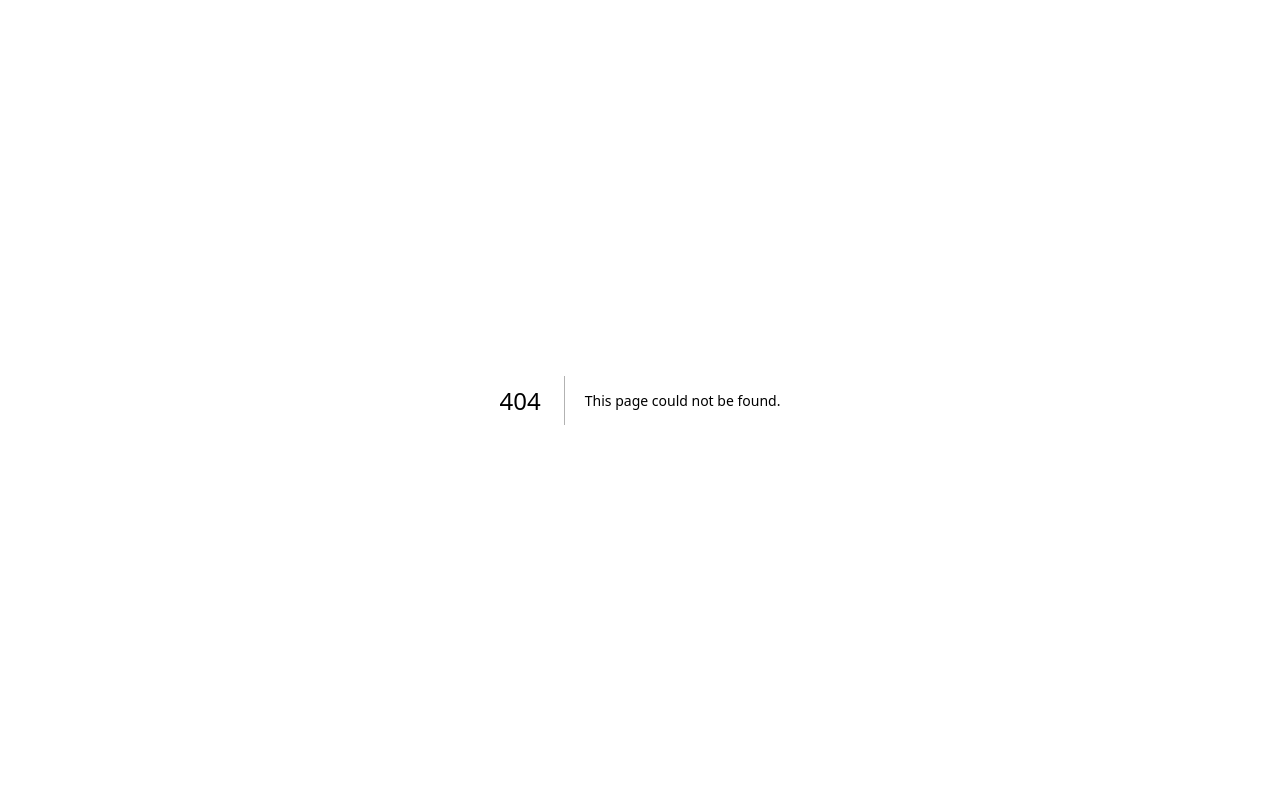
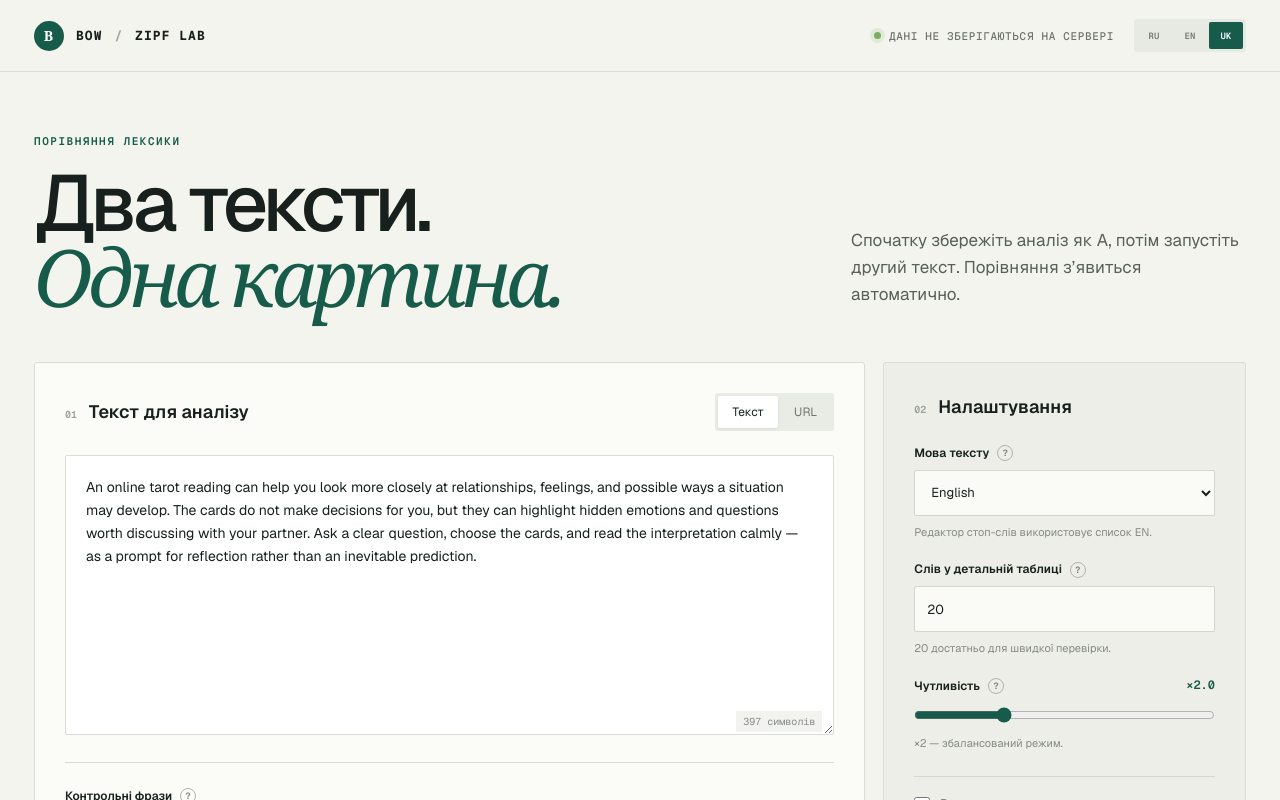
Before and after one commit to Tovt46/textanalysis.tools, a Next.js app: page /uk in a window 1280 px wide. Before the commit this address had no page. Shown: the top 800 px of the page. Built offline with nearby package versions, Linux system fonts and the light colour scheme.

Commit message:
Add static multilingual SEO pages

```diff
--- /dev/null
+++ b/app/(en)/en/layout.tsx
@@ -0,0 +1,9 @@
+import { Geist, Geist_Mono } from "next/font/google";
+import "../../globals.css";
+
+const geistSans=Geist({variable:"--font-geist-sans",subsets:["latin","cyrillic"]});
+const geistMono=Geist_Mono({variable:"--font-geist-mono",subsets:["latin","cyrillic"]});
+
+export default function EnglishLayout({children}:{children:React.ReactNode}) {
+  return <html lang="en"><body className={`${geistSans.variable} ${geistMono.variable}`}>{children}</body></html>;
+}
--- /dev/null
+++ b/app/(en)/en/page.tsx
@@ -0,0 +1,7 @@
+import type { Metadata } from "next";
+import BowApp from "../../BowApp";
+import { pageMetadata } from "../../seo-metadata";
+
+export const metadata:Metadata=pageMetadata("en");
+
+export default function EnglishPage(){return <BowApp uiLang="en"/>;}
--- /dev/null
+++ b/app/(ru)/layout.tsx
@@ -0,0 +1,9 @@
+import { Geist, Geist_Mono } from "next/font/google";
+import "../globals.css";
+
+const geistSans=Geist({variable:"--font-geist-sans",subsets:["latin","cyrillic"]});
+const geistMono=Geist_Mono({variable:"--font-geist-mono",subsets:["latin","cyrillic"]});
+
+export default function RussianLayout({children}:{children:React.ReactNode}) {
+  return <html lang="ru"><body className={`${geistSans.variable} ${geistMono.variable}`}>{children}</body></html>;
+}
--- /dev/null
+++ b/app/(ru)/page.tsx
@@ -0,0 +1,7 @@
+import type { Metadata } from "next";
+import BowApp from "../BowApp";
+import { pageMetadata } from "../seo-metadata";
+
+export const metadata:Metadata=pageMetadata("ru");
+
+export default function RussianPage(){return <BowApp uiLang="ru"/>;}
--- /dev/null
+++ b/app/(uk)/uk/layout.tsx
@@ -0,0 +1,9 @@
+import { Geist, Geist_Mono } from "next/font/google";
+import "../../globals.css";
+
+const geistSans=Geist({variable:"--font-geist-sans",subsets:["latin","cyrillic"]});
+const geistMono=Geist_Mono({variable:"--font-geist-mono",subsets:["latin","cyrillic"]});
+
+export default function UkrainianLayout({children}:{children:React.ReactNode}) {
+  return <html lang="uk"><body className={`${geistSans.variable} ${geistMono.variable}`}>{children}</body></html>;
+}
--- /dev/null
+++ b/app/(uk)/uk/page.tsx
@@ -0,0 +1,7 @@
+import type { Metadata } from "next";
+import BowApp from "../../BowApp";
+import { pageMetadata } from "../../seo-metadata";
+
+export const metadata:Metadata=pageMetadata("uk");
+
+export default function UkrainianPage(){return <BowApp uiLang="uk"/>;}
--- a/app/page.tsx
+++ b/app/BowApp.tsx
@@ -21,7 +21,6 @@ const DEFAULT_STOPWORDS:Record<Lang,string> = {
   en:"a, an, and, are, as, at, be, been, by, for, from, had, has, have, he, her, hers, him, his, i, if, in, into, is, it, its, me, my, of, on, or, our, ours, she, so, that, the, their, them, they, this, to, us, was, we, were, what, when, where, which, who, why, will, with, you, your, yours",
 };
 const SAMPLE = `An online tarot reading can help you look more closely at relationships, feelings, and possible ways a situation may develop. The cards do not make decisions for you, but they can highlight hidden emotions and questions worth discussing with your partner. Ask a clear question, choose the cards, and read the interpretation calmly — as a prompt for reflection rather than an inevitable prediction.`;
-const UI_LANG_KEY = "bow-zipf-ui-language-v1";
 type T = (key:string, vars?:Record<string,string|number>)=>string;
 
 function Tip({ children }: { children:React.ReactNode }) {
@@ -108,8 +107,9 @@ function Comparison({ baseline, current, onClear, t, uiLang }: { baseline:SavedR
   </section>;
 }
 
-export default function Home() {
-  const [uiLang,setUiLang]=useState<UiLang>("ru");
+const LANGUAGE_ROUTES: Record<UiLang,string> = { ru:"/", en:"/en", uk:"/uk" };
+
+export default function BowApp({ uiLang }: { uiLang:UiLang }) {
   const [sourceType,setSourceType]=useState<"text"|"url">("text"); const [source,setSource]=useState(SAMPLE);
   const [language,setLanguage]=useState("en"); const [focus,setFocus]=useState("online tarot, relationships, feelings");
   const [top,setTop]=useState(20); const [tolerance,setTolerance]=useState(2); const [keepStopwords,setKeepStopwords]=useState(false);
@@ -118,12 +118,10 @@ export default function Home() {
   const [loading,setLoading]=useState(false); const [error,setError]=useState("");
   const t:T=useCallback((key,vars)=>translate(uiLang,key,vars),[uiLang]);
 
-  useEffect(()=>{const timer=window.setTimeout(()=>{try{const raw=localStorage.getItem(CACHE_KEY);if(raw)setBaseline(JSON.parse(raw));const savedLists=localStorage.getItem(STOPWORDS_KEY);if(savedLists)setStopwordLists(JSON.parse(savedLists));const savedUi=localStorage.getItem(UI_LANG_KEY);if(savedUi&&["ru","en","uk"].includes(savedUi)){setUiLang(savedUi as UiLang);document.documentElement.lang=savedUi;}}catch{}},0);return()=>window.clearTimeout(timer);},[]);
-  useEffect(()=>{document.documentElement.lang=uiLang;document.title=uiLang==="en"?"BOW / Zipf Lab — lexical comparison":uiLang==="uk"?"BOW / Zipf Lab — порівняння лексики":"BOW / Zipf Lab — сравнение лексики";},[uiLang]);
+  useEffect(()=>{const timer=window.setTimeout(()=>{try{const raw=localStorage.getItem(CACHE_KEY);if(raw)setBaseline(JSON.parse(raw));const savedLists=localStorage.getItem(STOPWORDS_KEY);if(savedLists)setStopwordLists(JSON.parse(savedLists));}catch{}},0);return()=>window.clearTimeout(timer);},[]);
 
   const parsedStopwords=Object.fromEntries(Object.entries(stopwordLists).map(([lang,value])=>[lang,[...new Set(value.toLowerCase().split(/[\s,;]+/).map(word=>word.trim()).filter(Boolean))]]));
   async function analyze(event?:FormEvent){event?.preventDefault();setLoading(true);setError("");try{const response=await fetch("/api/analyze",{method:"POST",headers:{"Content-Type":"application/json"},body:JSON.stringify({sourceType,source,language,focus,top,tolerance,keepStopwords,stopwordLists:parsedStopwords,uiLanguage:uiLang})});const data=await response.json();if(!response.ok)throw new Error(data.error||t("failed"));setResult(data);if(language==="auto"&&["ru","uk","en"].includes(data.language))setStopwordEditorLang(data.language as Lang);setTimeout(()=>document.getElementById("result")?.scrollIntoView({behavior:"smooth",block:"start"}),50);}catch(err){setError(err instanceof Error?err.message:t("unknownError"));}finally{setLoading(false);}}
-  function changeUiLanguage(value:UiLang){setUiLang(value);localStorage.setItem(UI_LANG_KEY,value);}
   function changeLanguage(value:string){setLanguage(value);if(value!=="auto")setStopwordEditorLang(value as Lang);}
   function changeStopwordLanguage(value:Lang){setStopwordEditorLang(value);setLanguage(value);}
   function updateStopwords(value:string){const next={...stopwordLists,[stopwordEditorLang]:value};setStopwordLists(next);localStorage.setItem(STOPWORDS_KEY,JSON.stringify(next));}
@@ -132,7 +130,7 @@ export default function Home() {
   function clearA(){setBaseline(null);localStorage.removeItem(CACHE_KEY);}
 
   return <main>
-    <header className="topbar"><a className="brand" href="#top"><span className="brand-mark">B</span><span>BOW <i>/</i> ZIPF LAB</span></a><div className="header-tools"><span className="status"><b/>{t("status")}</span><div className="ui-languages" aria-label="Interface language">{(["ru","en","uk"] as UiLang[]).map(lang=><button key={lang} className={uiLang===lang?"active":""} onClick={()=>changeUiLanguage(lang)}>{lang.toUpperCase()}</button>)}</div></div></header>
+    <header className="topbar"><a className="brand" href="#top"><span className="brand-mark">B</span><span>BOW <i>/</i> ZIPF LAB</span></a><div className="header-tools"><span className="status"><b/>{t("status")}</span><nav className="ui-languages" aria-label="Interface language">{(["ru","en","uk"] as UiLang[]).map(lang=><a key={lang} href={LANGUAGE_ROUTES[lang]} className={uiLang===lang?"active":""} hrefLang={lang} lang={lang} aria-current={uiLang===lang?"page":undefined}>{lang.toUpperCase()}</a>)}</nav></div></header>
     <section className="hero reduced" id="top"><p className="eyebrow">{t("heroEye")}</p><h1>{t("heroLine")}<br/><em>{t("heroEm")}</em></h1><p className="hero-copy">{t("heroCopy")}</p></section>
 
     <form className="workspace" onSubmit={analyze}>
--- a/app/globals.css
+++ b/app/globals.css
@@ -15,8 +15,8 @@ main { min-height:100vh; }
 .status b { width:7px; height:7px; border-radius:50%; background:#7dab62; box-shadow:0 0 0 4px #e1e9d8; }
 .header-tools { display:flex; align-items:center; gap:20px; }
 .ui-languages { display:flex; gap:2px; padding:3px; background:#e7e9e3; border-radius:3px; }
-.ui-languages button { min-width:34px; height:27px; border:0; background:transparent; color:#747b74; border-radius:2px; font:600 9px var(--font-geist-mono); }
-.ui-languages button.active { background:var(--green); color:white; }
+.ui-languages a { min-width:34px; height:27px; display:grid; place-items:center; background:transparent; color:#747b74; border-radius:2px; font:600 9px var(--font-geist-mono); text-decoration:none; }
+.ui-languages a.active { background:var(--green); color:white; }
 .hero { max-width:1280px; margin:auto; padding:82px 34px 58px; display:grid; grid-template-columns:1.4fr .75fr; column-gap:80px; align-items:end; }
 .eyebrow { grid-column:1/-1; font:600 11px var(--font-geist-mono); letter-spacing:.14em; color:var(--green); margin:0 0 18px; }
 .hero h1 { margin:0; font-size:clamp(48px,6.2vw,88px); line-height:.93; font-weight:500; letter-spacing:-.065em; }
--- a/app/layout.tsx
+++ /dev/null
@@ -1,16 +0,0 @@
-import type { Metadata } from "next";
-import { Geist, Geist_Mono } from "next/font/google";
-import "./globals.css";
-
-const geistSans = Geist({ variable: "--font-geist-sans", subsets: ["latin", "cyrillic"] });
-const geistMono = Geist_Mono({ variable: "--font-geist-mono", subsets: ["latin", "cyrillic"] });
-
-export const metadata: Metadata = {
-  title: "BOW / Zipf Lab — частотный анализ текста",
-  description: "Лексическая диагностика, биграммы и распределение слов по закону Ципфа.",
-  icons: { icon: "/favicon.svg", shortcut: "/favicon.svg" },
-};
-
-export default function RootLayout({ children }: Readonly<{ children: React.ReactNode }>) {
-  return <html lang="ru"><body className={`${geistSans.variable} ${geistMono.variable}`}>{children}</body></html>;
-}
--- /dev/null
+++ b/app/seo-metadata.ts
@@ -0,0 +1,48 @@
+import type { Metadata } from "next";
+import type { UiLang } from "./i18n";
+
+export const SITE_URL = "https://bow-zipf-lab.tovt7.chatgpt.site";
+
+const SEO_COPY: Record<UiLang,{ path:string; title:string; description:string; locale:string }> = {
+  ru: {
+    path: "/",
+    title: "BOW-анализ текста и сравнение частот — Zipf Lab",
+    description: "Сравнивайте два текста по частотности слов и биграммам. Анализируйте закон Ципфа, проценты, стоп-слова и контрольные фразы.",
+    locale: "ru_RU",
+  },
+  en: {
+    path: "/en",
+    title: "Bag-of-Words Text Analyzer & Comparison — Zipf Lab",
+    description: "Compare two texts by word and bigram frequency. Analyze Zipf distribution, percentages, editable stop words, and tracked phrases.",
+    locale: "en_US",
+  },
+  uk: {
+    path: "/uk",
+    title: "BOW-аналіз тексту та порівняння частот — Zipf Lab",
+    description: "Порівнюйте два тексти за частотою слів і біграм. Аналізуйте закон Ципфа, відсотки, стоп-слова та контрольні фрази.",
+    locale: "uk_UA",
+  },
+};
+
+const languageAlternates = { ru:"/", en:"/en", uk:"/uk", "x-default":"/en" };
+
+export function pageMetadata(lang:UiLang):Metadata {
+  const page=SEO_COPY[lang];
+  return {
+    metadataBase:new URL(SITE_URL),
+    title:page.title,
+    description:page.description,
+    alternates:{ canonical:page.path, languages:languageAlternates },
+    openGraph:{
+      type:"website",
+      url:page.path,
+      siteName:"BOW / Zipf Lab",
+      title:page.title,
+      description:page.description,
+      locale:page.locale,
+      alternateLocale:Object.values(SEO_COPY).filter(item=>item.locale!==page.locale).map(item=>item.locale),
+    },
+    twitter:{ card:"summary", title:page.title, description:page.description },
+    icons:{ icon:"/favicon.svg", shortcut:"/favicon.svg" },
+  };
+}
--- /dev/null
+++ b/app/sitemap.ts
@@ -0,0 +1,12 @@
+import type { MetadataRoute } from "next";
+import { SITE_URL } from "./seo-metadata";
+
+const languages={ru:`${SITE_URL}/`,en:`${SITE_URL}/en`,uk:`${SITE_URL}/uk`,"x-default":`${SITE_URL}/en`};
+
+export default function sitemap():MetadataRoute.Sitemap {
+  return [
+    {url:`${SITE_URL}/`,changeFrequency:"monthly",priority:1,alternates:{languages}},
+    {url:`${SITE_URL}/en`,changeFrequency:"monthly",priority:1,alternates:{languages}},
+    {url:`${SITE_URL}/uk`,changeFrequency:"monthly",priority:1,alternates:{languages}},
+  ];
+}
```
